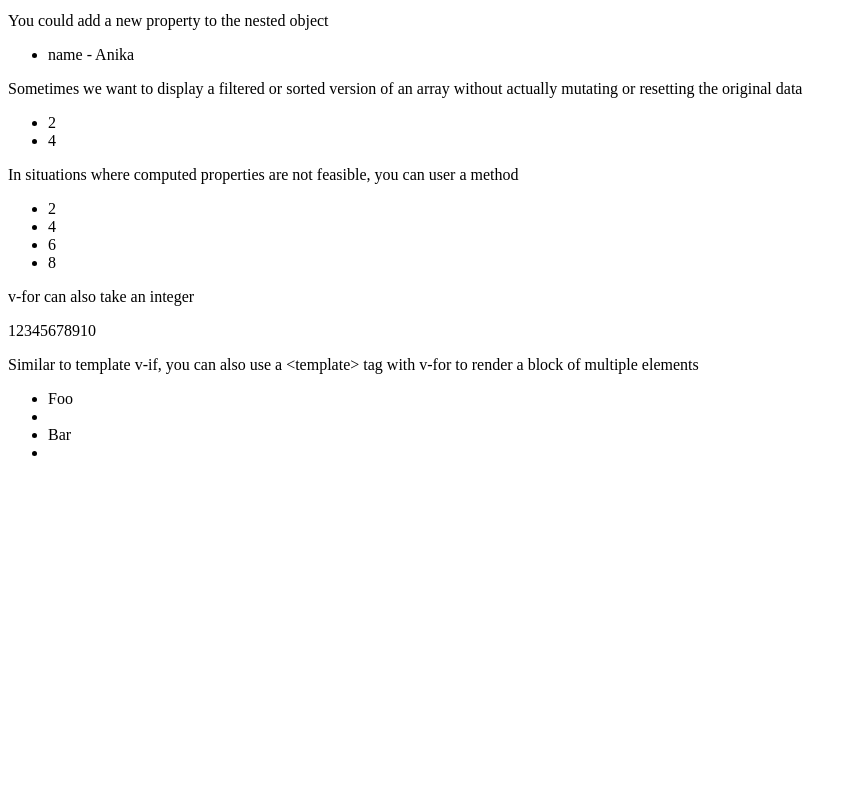
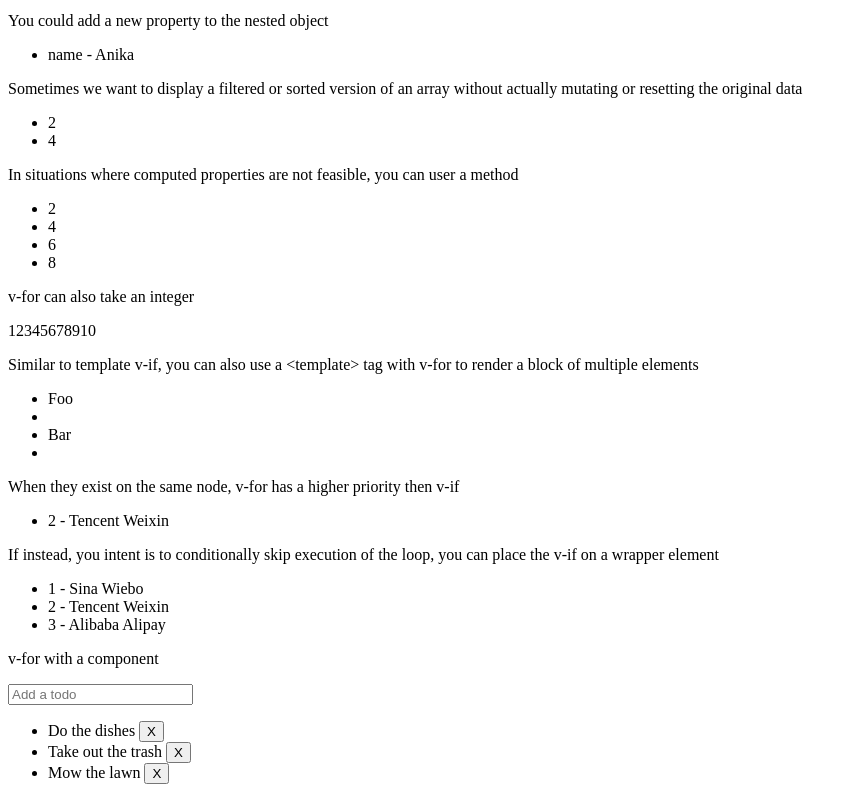
Before and after one commit to javcof/vuejs.org, a plain HTML site: page v2/guide/list.html in a window 1280 px wide. Shown: the part 814-1614 px from the top of the page, without its empty margins (0-858 px from the left). Before the commit the page ends 1292 px from the top, so only its background shows below. Drawn offline with nearby package versions, Linux system fonts and the light colour scheme.

Commit message:
List render

```diff
--- a/v2/guide/list.html
+++ b/v2/guide/list.html
@@ -260,5 +260,105 @@
                 }
             })
         </script>
+
+        <p>When they exist on the same node, v-for has a higher priority then v-if</p>
+        <ul id="app-15">
+            <li v-for="todo in todos" v-if="!todo.isComplete">
+                {{ todo.id }} - {{ todo.title }}
+            </li>
+        </ul>
+        <script>
+            var app15 = new Vue({
+                el: '#app-15',
+                data: {
+                    todos: [
+                        { id: 1, title: 'Sina Wiebo', isComplete: true },
+                        { id: 2, title: 'Tencent Weixin', isComplete: false },
+                        { id: 3, title: 'Alibaba Alipay', isComplete: true }
+                    ]
+                }
+            })
+        </script>
+
+        <p>If instead, you intent is to conditionally skip execution of the loop, you can place the v-if on a wrapper element</p>
+        <div id="app-16">
+            <ul v-if="todos.length">
+                <li v-for="todo in todos">
+                    {{ todo.id }} - {{ todo.title }}
+                </li>
+            </ul>
+            <p v-else>No todos left!</p>
+        </div>
+        <script>
+            var app16 = new Vue({
+                el: '#app-16',
+                data: {
+                    todos: [
+                        { id: 1, title: 'Sina Wiebo', isComplete: true },
+                        { id: 2, title: 'Tencent Weixin', isComplete: false },
+                        { id: 3, title: 'Alibaba Alipay', isComplete: true }
+                    ]
+                }
+            })
+        </script>
+
+        <p>v-for with a component</p>
+        <div id="todo-app">
+            <input
+                v-model="newTodoText"
+                v-on:keyup.enter="addNewTodo"
+                placeholder="Add a todo">
+            <ul>
+                <li
+                    is="todo-item"
+                    v-for="(todo, index) in todos"
+                    v-bind:key="todo.id"
+                    v-bind:title="todo.title"
+                    v-on:remove="todos.splice(index, 1)">
+                </li>
+            </ul>
+        </div>
+        <script>
+            Vue.component('todo-item', {
+                template: '\
+                    <li>\
+                        {{ title }}\
+                        <button v-on:click="$emit(\'remove\')">X</button>\
+                    </li>\
+                ',
+                props: ['title']
+            })
+
+            new Vue({
+                el: '#todo-app',
+                data: {
+                    newTodoText: '',
+                    todos: [
+                        {
+                            id: 1,
+                            title: 'Do the dishes'
+                        },
+                        {
+                            id: 2,
+                            title: 'Take out the trash'
+                        },
+                        {
+                            id: 3,
+                            title: 'Mow the lawn'
+                        }
+                    ],
+                    nextTodoId: 4
+                },
+                methods: {
+                    addNewTodo: function() {
+                        this.todos.push({
+                            id: this.nextTodoId++,
+                            title: this.newTodoText
+                        })
+                        this.newTodoText = ''
+                    }
+                }
+            })
+        </script>
     </body>
 </html>
```
